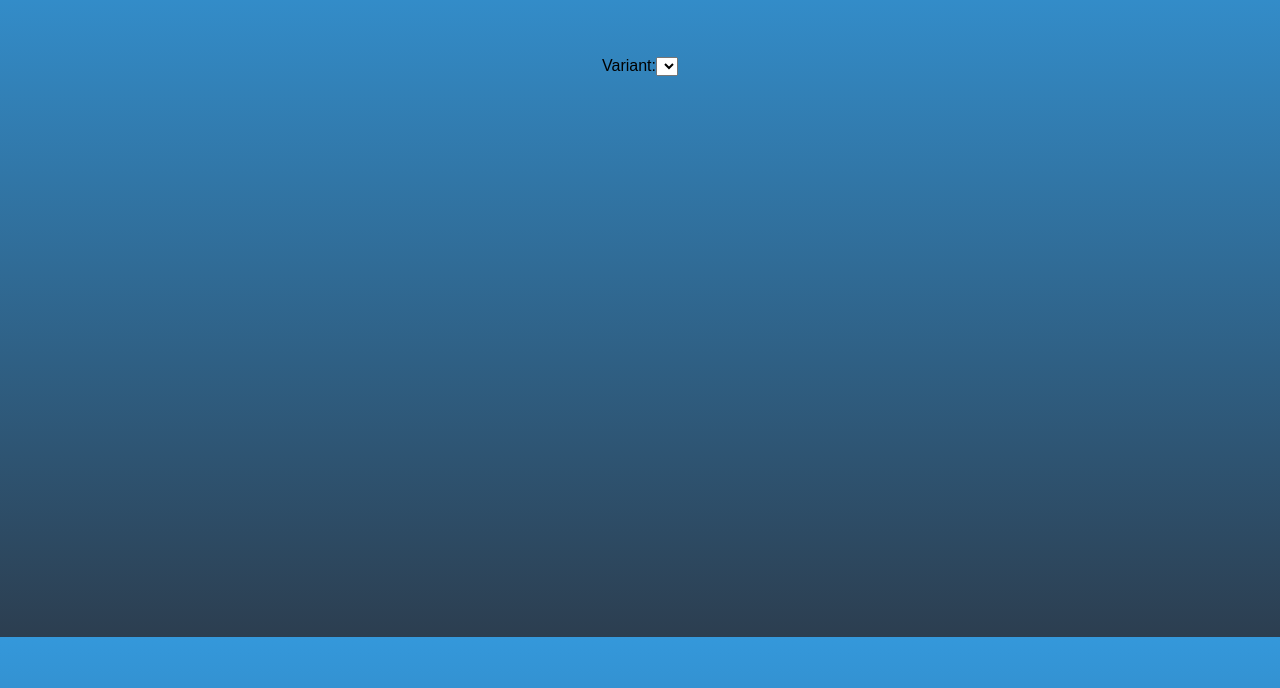
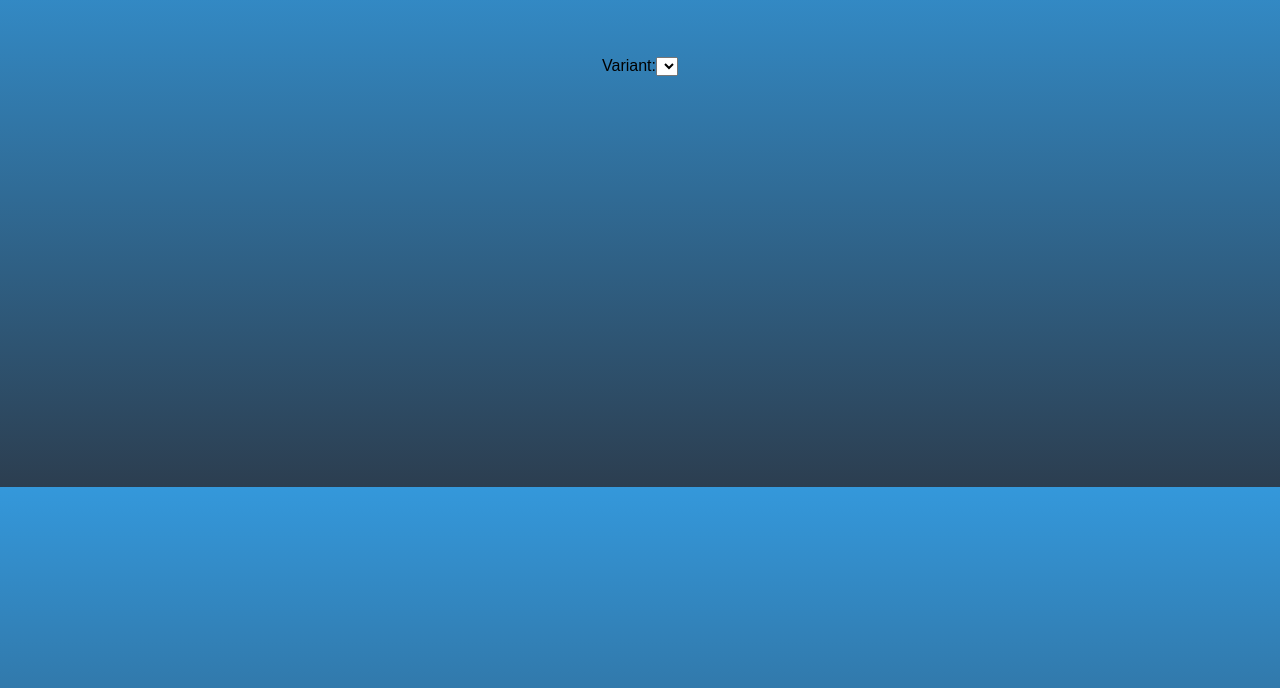
Before and after one commit to daminim1/daminim1.github.io-V2, a plain HTML site: page pages/Canton_Page.html in a window 1280 px wide. Shown: the part 98-786 px from the top of the page. Drawn offline with Linux system fonts and the light colour scheme; some packages are replaced by stand-ins of ours; a script that the page names is missing.

Commit message:
Update Canton_Page.html
changing model viewer size to see what happens

```diff
--- a/pages/Canton_Page.html
+++ b/pages/Canton_Page.html
@@ -34,8 +34,8 @@
         }
 
         model-viewer {
-            width: 400px;
-            height: 600px;
+            width: 300px;
+            height: 450px;
             margin: 0 10px;
             background-color: unset;
         }
```
